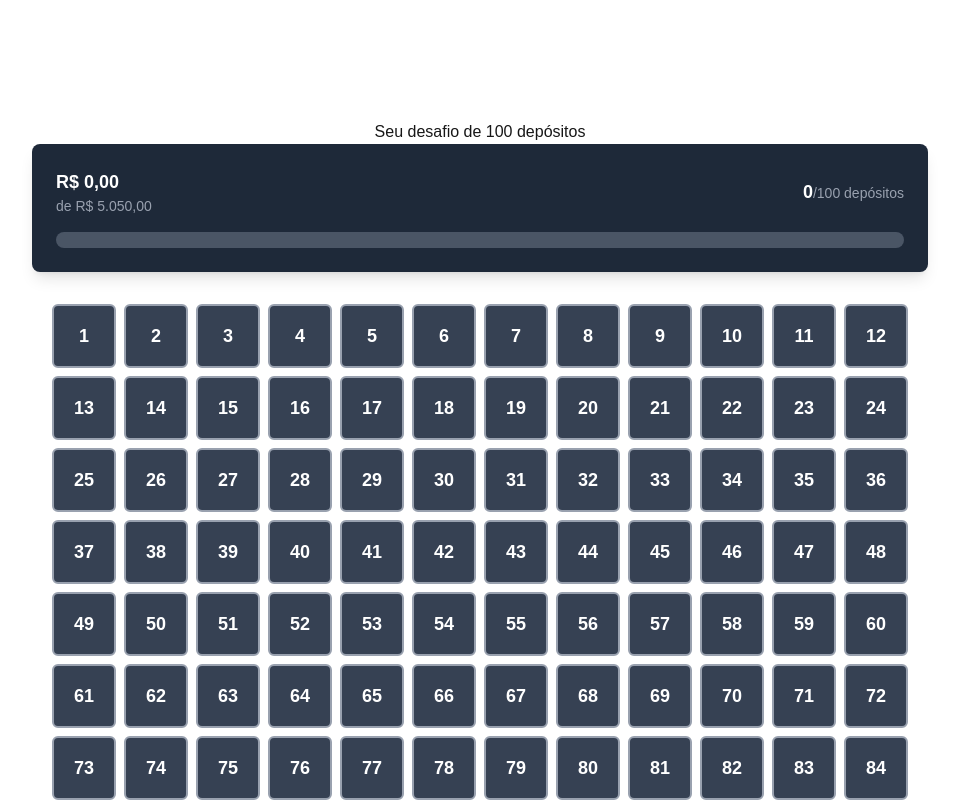
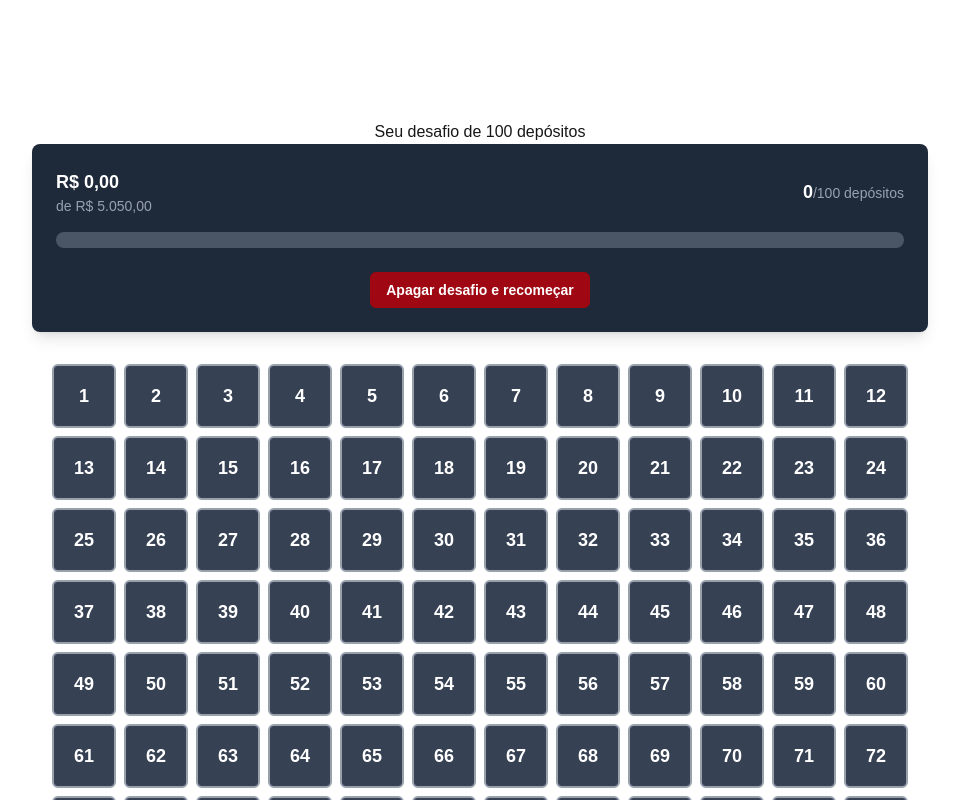
Before and after one commit to pedroso-dev/depositai, a Next.js app: page / in a window 1280 px wide. Both pictures are taken after a click on the button "Iniciar Desafio". Shown: the top 800 px of the page, without its empty margins (160-1119 px from the left). Built offline with nearby package versions, Linux system fonts and the light colour scheme.

Commit message:
feat: create restart goal button

```diff
--- a/src/app/page.tsx
+++ b/src/app/page.tsx
@@ -56,6 +56,16 @@ export default function Home() {
     });
   };
 
+  const handleResetChallenge = () => {
+    if (
+      window.confirm(
+        "Você tem certeza que deseja apagar seu desafio? Todo o seu progresso será perdido."
+      )
+    ) {
+      setChallenge(null);
+    }
+  };
+
   if (!isLoaded) {
     return <div className="min-h-screen bg-gray-900"></div>;
   }
@@ -83,6 +93,7 @@ export default function Home() {
         totalSaved={totalSaved}
         totalGoal={totalGoal}
         progressPercentage={progressPercentage}
+        onReset={handleResetChallenge}
       />
 
       <div className="flex max-w-4xl flex-wrap justify-center gap-2">
--- a/src/components/ProgressSummary.tsx
+++ b/src/components/ProgressSummary.tsx
@@ -6,6 +6,7 @@ type ProgressSummaryProps = {
   totalSaved: number;
   totalGoal: number;
   progressPercentage: number;
+  onReset: () => void;
 };
 
 export default function ProgressSummary({
@@ -14,6 +15,7 @@ export default function ProgressSummary({
   totalSaved,
   totalGoal,
   progressPercentage,
+  onReset,
 }: ProgressSummaryProps) {
   if (progressPercentage > 100) {
     progressPercentage = 100;
@@ -48,6 +50,14 @@ export default function ProgressSummary({
           style={{ width: `${progressPercentage}%` }}
         ></div>
       </div>
+      <div className="mt-6 text-center">
+        <button
+          className="rounded-md bg-red-800 px-4 py-2 text-sm font-semibold text-white transition-colors hover:bg-red-700 focus:outline-none focus:ring-2 focus:ring-red-500"
+          onClick={onReset}
+        >
+          Apagar desafio e recomeçar
+        </button>
+      </div>
     </div>
   );
 }
```
Also changed, not shown: 2 other files (tests, documents, lock files or other folders).
